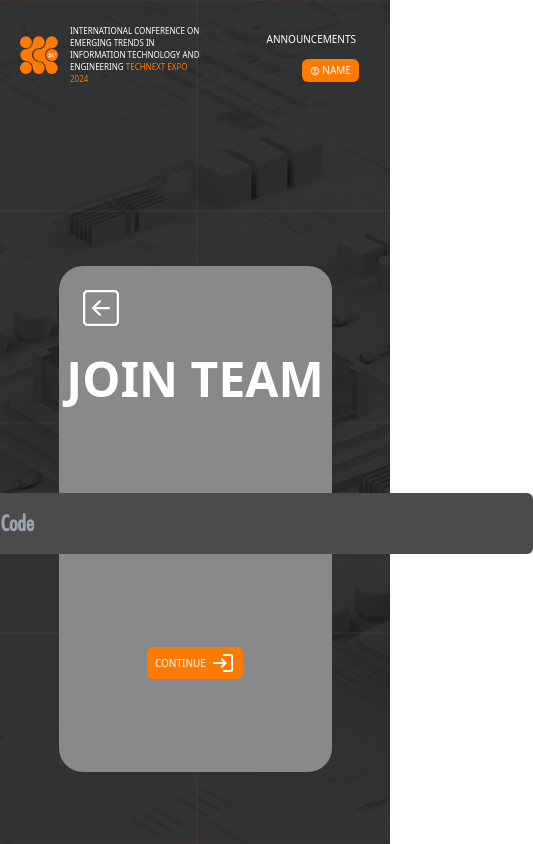
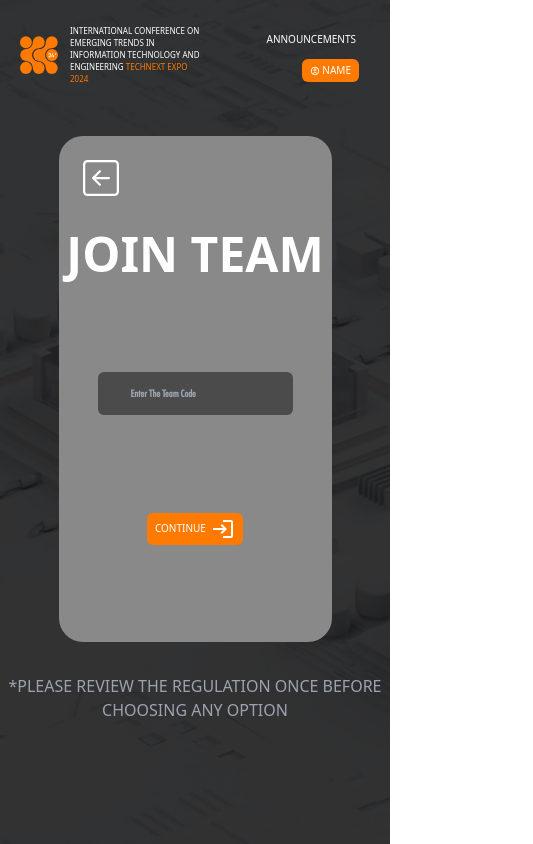
Before and after one commit to pranav-deshmukh/technext-portal, a Next.js app: page /joinTeam in a window 390 px wide. Shown: the top 844 px of the page, 533 px wide, since content can reach past the window. Built offline with nearby package versions, Linux system fonts and the light colour scheme; some icons are missing.

Commit message:
made dashboard responsive, created teamInfo page

```diff
--- a/src/components/Main.module.css
+++ /dev/null
@@ -1,15 +0,0 @@
-.background {
-  min-height: 100vh;
-  background-position:
-    center,
-    center,
-    center top;
-  background-size: cover, cover;
-  background-repeat: no-repeat, repeat;
-  background-attachment: scroll, fixed;
-  background-image: linear-gradient(
-      rgba(255, 255, 255, 0.00001),
-      rgba(255, 255, 255, 0.00001)
-    ),
-    url(../assets/grid-bg.png), url(../assets/main-bg.png);
-}
--- a/src/components/Main.tsx
+++ b/src/pages/dashboard.tsx
@@ -2,12 +2,12 @@ import Image from "next/image";
 import logo from "../assets/logo-icon.svg";
 import {MdOutlineAccountCircle} from "react-icons/md"
 import {PiBellSimpleBold} from "react-icons/pi"
-import CSS from "./Main.module.css";
 
-const Main = () => {
+
+const Dashboard = () => {
   return (
     <>
-      <div className={`${CSS.background} text-white`}>
+      <div className={`teamInfo text-white`}>
         <div className="flex justify-between items-center w-full pt-6">
           <div className="flex justify-between items-center felx mx-4 ml-5 sm:ml-20 sm:w-[450px] w-[300px]">
             <Image
@@ -38,18 +38,18 @@ const Main = () => {
           </span>
           </div>
         </div>
-        <div className="flex flex-col justify-center sm:items-center  items-start md:py-[100px] py-[180px]">
-            <h1 className="text-7xl font-semibold">Welcome Tanvi</h1>
-            <h1 className="text-xl font-normal">To procede with Technext Expo 2024, pick one.</h1>
+        <div className="flex flex-col justify-center sm:items-center md:py-[100px] py-[100px] text-center">
+            <h1 className="text-7xl font-semibold ">Welcome Tanvi</h1>
+            <h1 className="text-xl font-normal ">To procede with Technext Expo 2024, pick one.</h1>
         </div>
 
-        <div className="uppercase flex justify-center sm:items-center  items-start md:py-[10px] py-[180px]">
-            <div className="h-[25vh] w-[30%] bg-white text-[#FF7A00] flex items-center justify-center rounded-3xl"><h1 className="text-5xl font-bold">Create Team</h1></div>
+        <div className="uppercase flex justify-center sm:items-center  md:py-[10px] py-[10px]">
+            <div className="md:h-[25vh] sm:h-[20vh] w-[30%] bg-white text-[#FF7A00] flex items-center justify-center rounded-3xl"><h1 className="md:text-5xl text-3xl text-center font-bold">Create Team</h1></div>
             <div className="h-[18vh] w-[2.3px] rounded-3xl mx-10 bg-white"></div>
-            <div className="h-[25vh] w-[30%] bg-white text-[#FF7A00] flex items-center justify-center rounded-3xl"><h1 className="text-5xl font-bold">Join Team</h1></div>
+            <div className="md:h-[25vh] w-[30%] sm:h-[20vh] bg-white text-[#FF7A00] flex items-center justify-center rounded-3xl"><h1 className="md:text-5xl text-3xl font-bold text-center ">Join Team</h1></div>
         </div>
-        <p className="uppercase flex justify-center sm:items-center text-gray-400 items-start md:py-[50px] py-[180px]">*Please review the regulation once before choosing any option</p>
-        {/* <div className="flex justify-center xl:hidden mb-4">
+        <p className="uppercase flex justify-center sm:items-center text-center text-gray-400 md:py-[50px] py-[18px]">*Please review the regulation once before choosing any option</p>
+        {/* <div className="flex justify-center xl:hidden m b-4">
           <span
             className="flex items-center uppercase px-4 py-1.5 sm:py-2 sm:text-lg text-[10px] bg-[#FF7A00] sm:rounded-lg rounded-md hover:bg-[#ff9837] hover:text-white hover:font-[400] active:bg-[#FF7A00]"
           >
@@ -60,4 +60,4 @@ const Main = () => {
     </>
   );
 };
-export default Main;
+export default Dashboard;
--- a/src/pages/index.tsx
+++ b/src/pages/index.tsx
@@ -1,4 +1,4 @@
-import Main from "@/components/Main";
+
 import JoinTeam from "@/pages/joinTeam";
 import Head from "next/head";
 import Link from "next/link";
@@ -7,7 +7,7 @@ export default function Home() {
   return (
     <>
       <main>
-        <Main/>
+
 
       </main>
     </>
--- a/src/pages/joinTeam.module.css
+++ /dev/null
@@ -1,15 +0,0 @@
-.background {
-  min-height: 100vh;
-  background-position:
-    center,
-    center,
-    center top;
-  background-size: cover, cover;
-  background-repeat: no-repeat, repeat;
-  background-attachment: scroll, fixed;
-  background-image: linear-gradient(
-      rgba(255, 255, 255, 0.00001),
-      rgba(255, 255, 255, 0.00001)
-    ),
-    url(../assets/grid-bg.png), url(../assets/main-bg.png);
-}
--- a/src/pages/joinTeam.tsx
+++ b/src/pages/joinTeam.tsx
@@ -2,13 +2,13 @@ import Image from "next/image";
 import logo from "../assets/logo-icon.svg";
 import {MdOutlineAccountCircle, MdLogin} from "react-icons/md"
 import {PiBellSimpleBold} from "react-icons/pi"
-import CSS from "./joinTeam.module.css";
 import {BsArrowLeftSquare} from "react-icons/bs"
+
 
 const Main = () => {
   return (
     <>
-      <div className={`${CSS.background} text-white`}>
+      <div className={`teamInfo text-white`}>
         <div className="flex justify-between items-center w-full pt-6">
           <div className="flex justify-between items-center felx mx-4 ml-5 sm:ml-20 sm:w-[450px] w-[300px]">
             <Image
@@ -41,14 +41,14 @@ const Main = () => {
         </div>
 
 
-        <div className="uppercase flex justify-center sm:items-center  items-start md:py-[70px] py-[180px]">
+        <div className="uppercase flex justify-center sm:items-center  items-start md:py-[70px] pt-[50px]">
             <div className="h-[60vh] w-[70%] bg-[#898989] text-white flex flex-col items-center justify-evenly rounded-3xl relative">
               <BsArrowLeftSquare className="text-4xl absolute top-6 left-6"/>
               <h1 className="text-5xl font-bold">Join Team</h1>
               <form action="">
                 <div className="">
                   <input
-                    className="w-[80vh] py-[14px] px-[33px] text-[#D9D9D999] bg-[#4b4b4b] rounded-md text-[22px] font-semibold"
+                    className="w-[50vw] py-[14px] px-[33px] text-[#D9D9D999] bg-[#4b4b4b] rounded-md md:text-[22px] text-[10px] font-semibold"
                     id="email"
                     type="text"
                     placeholder="Enter The Team Code"
@@ -64,7 +64,7 @@ const Main = () => {
             </div>
 
         </div>
-        <p className="uppercase flex justify-center sm:items-center text-gray-400 items-start md:py-[0px] py-[180px]">*Please review the regulation once before choosing any option</p>
+        <p className="uppercase flex justify-center sm:items-center text-gray-400 text-center items-start md:py-[0px] pt-8  " >*Please review the regulation once before choosing any option</p>
 
       </div>
     </>
--- /dev/null
+++ b/src/pages/teamInfo.tsx
@@ -0,0 +1,101 @@
+import Image from "next/image";
+import logo from "../assets/logo-icon.svg";
+import {MdOutlineAccountCircle, MdLogin} from "react-icons/md"
+import {RiLogoutBoxLine} from "react-icons/ri"
+import {PiBellSimpleBold} from "react-icons/pi"
+
+import {BsArrowLeftSquare} from "react-icons/bs"
+
+
+const Main = () => {
+  return (
+    <>
+      <div className="teamInfo text-white">
+        <div className="flex justify-between items-center w-full pt-6">
+          <div className="flex justify-between items-center felx mx-4 ml-5 sm:ml-20 sm:w-[450px] w-[300px]">
+            <Image
+              className="felx sm:w-[52px] w-[38px]"
+              src={logo}
+              alt="logo"
+            />
+            <span className="felx uppercase sm:text-sm text-[8px] mx-3 sm:mx-5">
+              International Conference on Emerging Trends in Information
+              Technology and Engineering{" "}
+              <span className="text-[#FF7A00]">TECHNEXT EXPO 2024</span>
+            </span>
+          </div>
+          <div className="text-center flex flex-wrap justify-end items-center mr-4">
+            <div className="flex mx-[10px]">
+              <div
+
+                className="uppercase p-2 sm:text-xl text-[10px] hover:text-gray-300 active:text-white flex items-center "
+              >
+                <PiBellSimpleBold/>&nbsp;Announcements
+              </div>
+
+            </div>
+            <span
+            className="uppercase mx-[15px] my-1 sm:mx-[30px] px-2 sm:px-5 py-1 sm:py-2 sm:text-xl text-[10px] bg-[#FF7A00] sm:rounded-lg rounded-md hover:bg-[#ff9837] hover:text-white hover:font-[400] active:bg-[#FF7A00] flex items-center "
+          >
+             <MdOutlineAccountCircle/>&nbsp;Name
+          </span>
+          </div>
+        </div>
+
+
+        <div className="uppercase flex justify-start sm:items-center  items-start md:py-[40px] ">
+            <div className="h-[72vh] w-[50%]  text-white flex flex-col items-center justify-evenly rounded-3xl relative">
+              <h1 className="text-5xl  font-bold -ml-10">Team Name</h1>
+
+              <form action="">
+                <div className="ml-[5vw]">
+                  <input
+                    className="w-[36vw] py-[15px] px-[33px] text-[#D9D9D999] bg-[#4b4b4b] rounded-md text-[22px] font-semibold"
+                    id="email"
+                    type="text"
+                    placeholder="Enter The Team Code"
+                />
+                  <input
+                    className="w-[36vw] py-[15px] px-[33px] text-[#D9D9D999] bg-[#4b4b4b] rounded-md text-[22px] font-semibold mt-3"
+                    id="email"
+                    type="text"
+                    placeholder="Enter The Team Code"
+                />
+                  <input
+                    className="w-[36vw] py-[15px] px-[33px] text-[#D9D9D999] bg-[#4b4b4b] rounded-md text-[22px] font-semibold mt-3"
+                    id="email"
+                    type="text"
+                    placeholder="Enter The Team Code"
+                />
+                  <input
+                    className="w-[36vw] py-[15px] px-[33px] text-[#D9D9D999] bg-[#4b4b4b] rounded-md text-[22px] font-semibold mt-3"
+                    id="email"
+                    type="text"
+                    placeholder="Enter The Team Code"
+                />
+
+            </div>
+              </form>
+              <div className="flex">
+                <div className="w-[22vw] py-[10px] px-[30px] bg-[#1e1f20] -ml-14 text-[18px] font-bold flex items-center">
+                    <div className="text-[12px]">Your Team Code</div>
+                    <div className="w-36 py-[10px] bg-black  text-[20px] ml-10 flex  justify-center rounded-md">#123456</div>
+
+                </div>
+                <span
+            className="uppercase my-1 sm:mx-[20px] px-2 sm:px-5 py-1 sm:py-2 sm:text-xl text-[6px]  sm:rounded-lg rounded-md  hover:text-white hover:font-[400]  flex items-center "
+          >
+            Leave Team &nbsp;<RiLogoutBoxLine className="text-2xl text-[#FF7A00] "/>
+          </span>
+              </div>
+            </div>
+             <div className="h-[40vh] w-[2.3px] rounded-3xl mt-[82px] bg-white"></div>
+
+        </div>
+        <p className="uppercase flex justify-center sm:items-center text-gray-400 items-start md:py-[0px] pt-8  " >*Please review the regulation once before choosing any option</p>
+
+      </div>
+    </>
+  );
+};
+export default Main;
--- a/src/styles/globals.css
+++ b/src/styles/globals.css
@@ -4,6 +4,13 @@
 
 .register {
   background-image: url(./../../public/regbackground.png);
+  background-repeat: no-repeat;
+  background-size: cover;
+  background-position: center;
+  min-height: 100vh;
+}
+.teamInfo {
+  background-image: url(../assets/main-bg.png);
   background-repeat: no-repeat;
   background-size: cover;
   background-position: center;
```
Also changed, not shown: 1 other file (tests, documents, lock files or other folders).
